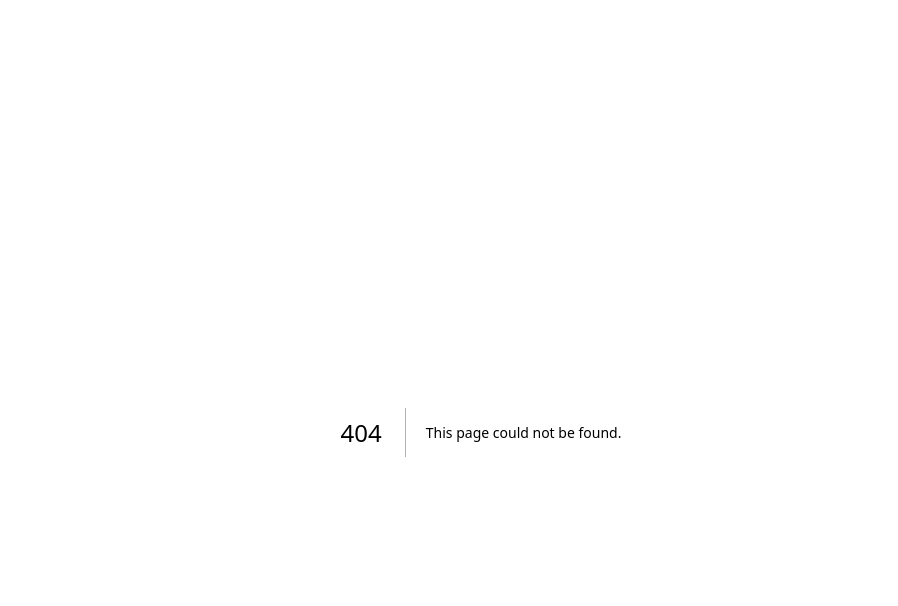
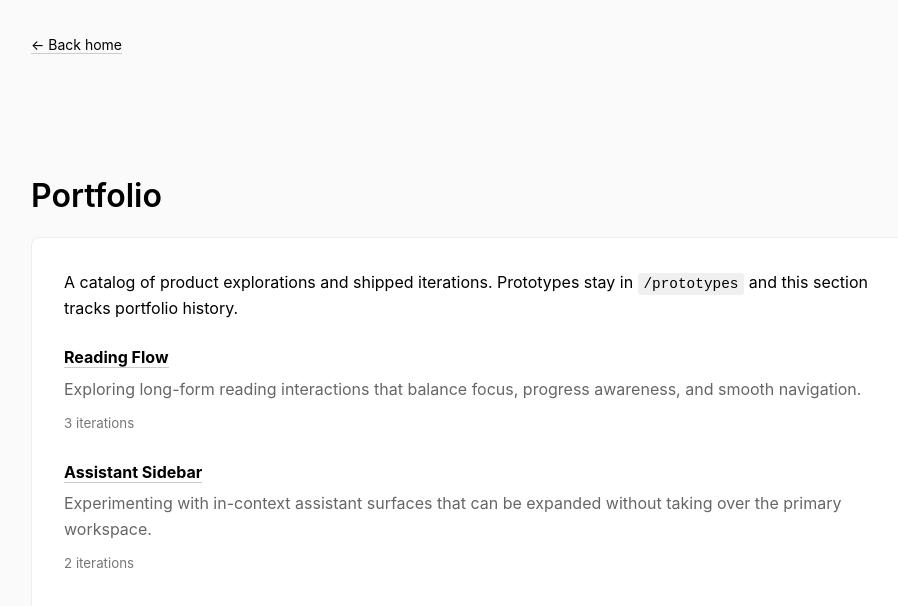
Before and after one commit to AbhinanditS/interactions, a Next.js app: page /portfolio in a window 1280 px wide. Before the commit this address had no page. Shown: the top 606 px of the page, without its empty margins (159-1057 px from the left). Built offline with nearby package versions, Linux system fonts and the light colour scheme.

Commit message:
Add portfolio exploration and iteration routes

```diff
--- /dev/null
+++ b/app/portfolio/data.ts
@@ -0,0 +1,99 @@
+export type IterationStatus = "figma" | "wired" | "built" | "shipped";
+
+export interface PortfolioIteration {
+  slug: string;
+  title: string;
+  summary: string;
+  status: IterationStatus;
+  date: string;
+  liveUrl?: string;
+  figmaUrl?: string;
+}
+
+export interface PortfolioExploration {
+  slug: string;
+  title: string;
+  summary: string;
+  iterations: PortfolioIteration[];
+}
+
+export const portfolioExplorations: PortfolioExploration[] = [
+  {
+    slug: "reading-flow",
+    title: "Reading Flow",
+    summary:
+      "Exploring long-form reading interactions that balance focus, progress awareness, and smooth navigation.",
+    iterations: [
+      {
+        slug: "concept-wireframes",
+        title: "Concept Wireframes",
+        summary:
+          "Initial interaction ideas captured as linked Figma frames covering chapter progress and scroll-linked highlights.",
+        status: "figma",
+        date: "2026-02-05",
+        figmaUrl: "https://www.figma.com/",
+      },
+      {
+        slug: "sticky-waypoint-build",
+        title: "Sticky Waypoint Build",
+        summary:
+          "Built a responsive waypoint rail that tracks section entry and keeps context during long reading sessions.",
+        status: "built",
+        date: "2026-02-22",
+      },
+      {
+        slug: "v1-ship",
+        title: "Reading Flow v1",
+        summary:
+          "Shipped production version with viewport-aware section markers and low-motion transitions.",
+        status: "shipped",
+        date: "2026-03-11",
+        liveUrl: "https://example.com/reading-flow",
+      },
+    ],
+  },
+  {
+    slug: "assistant-sidebar",
+    title: "Assistant Sidebar",
+    summary:
+      "Experimenting with in-context assistant surfaces that can be expanded without taking over the primary workspace.",
+    iterations: [
+      {
+        slug: "interaction-map",
+        title: "Interaction Map",
+        summary:
+          "Mapped sidebar entry points, open states, and dismiss behavior in lightweight storyboards.",
+        status: "wired",
+        date: "2026-01-14",
+      },
+      {
+        slug: "production-rollout",
+        title: "Production Rollout",
+        summary:
+          "Released docked assistant sidebar with remembered width, keyboard toggle, and safe-area support.",
+        status: "shipped",
+        date: "2026-03-29",
+        liveUrl: "https://example.com/assistant-sidebar",
+      },
+    ],
+  },
+];
+
+export function getExplorationBySlug(explorationSlug: string) {
+  return portfolioExplorations.find(
+    (exploration) => exploration.slug === explorationSlug,
+  );
+}
+
+export function getIterationBySlug(
+  explorationSlug: string,
+  iterationSlug: string,
+) {
+  const exploration = getExplorationBySlug(explorationSlug);
+
+  if (!exploration) {
+    return undefined;
+  }
+
+  return exploration.iterations.find((iteration) => iteration.slug === iterationSlug);
+}
--- /dev/null
+++ b/app/portfolio/page.tsx
@@ -0,0 +1,44 @@
+import Link from "next/link";
+import { Metadata } from "next";
+import { BackToHomeLink } from "@/components/BackToHomeLink";
+import { PrototypeFrame } from "@/components/PrototypeFrame";
+import { portfolioExplorations } from "./data";
+
+export const metadata: Metadata = {
+  title: "Portfolio",
+  description:
+    "Explorations and shipped iteration history, kept separate from prototypes.",
+};
+
+export default function PortfolioIndexPage() {
+  return (
+    <main style={{ maxWidth: "900px", margin: "0 auto", paddingBottom: "4rem" }}>
+      <BackToHomeLink />
+
+      <PrototypeFrame title="Portfolio">
+        <p style={{ marginTop: 0 }}>
+          A catalog of product explorations and shipped iterations. Prototypes
+          stay in <code>/prototypes</code> and this section tracks portfolio
+          history.
+        </p>
+
+        <ul style={{ listStyle: "none", padding: 0, margin: "1.5rem 0 0" }}>
+          {portfolioExplorations.map((exploration) => (
+            <li key={exploration.slug} style={{ marginBottom: "1.5rem" }}>
+              <Link href={`/portfolio/${exploration.slug}`}>
+                <strong>{exploration.title}</strong>
+              </Link>
+              <p style={{ margin: "0.35rem 0 0.5rem", color: "#666" }}>
+                {exploration.summary}
+              </p>
+              <small style={{ color: "#777" }}>
+                {exploration.iterations.length} iteration
+                {exploration.iterations.length === 1 ? "" : "s"}
+              </small>
+            </li>
+          ))}
+        </ul>
+      </PrototypeFrame>
+    </main>
+  );
+}
```
Also changed, not shown: app/portfolio/[explorationSlug]/[iterationSlug]/page.tsx (added, +89 -0 lines), app/portfolio/[explorationSlug]/page.tsx (added, +69 -0 lines).
